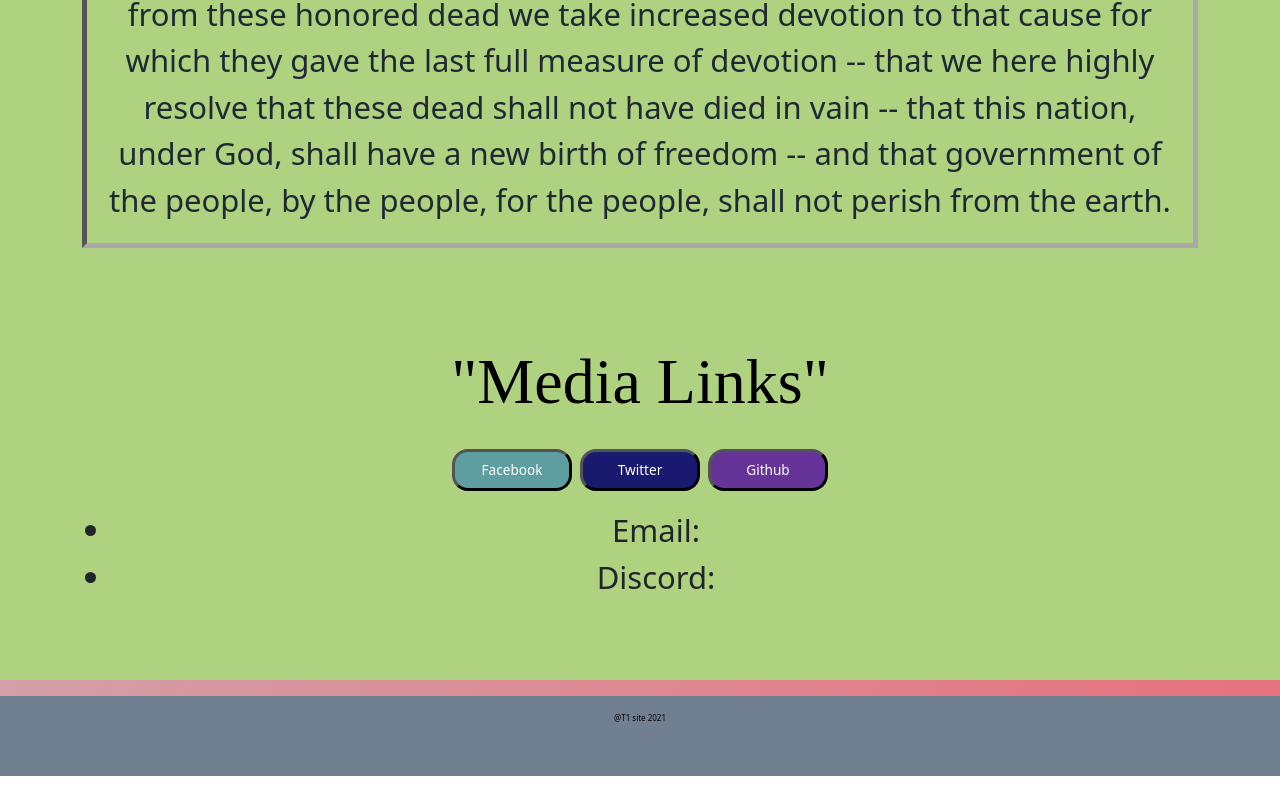
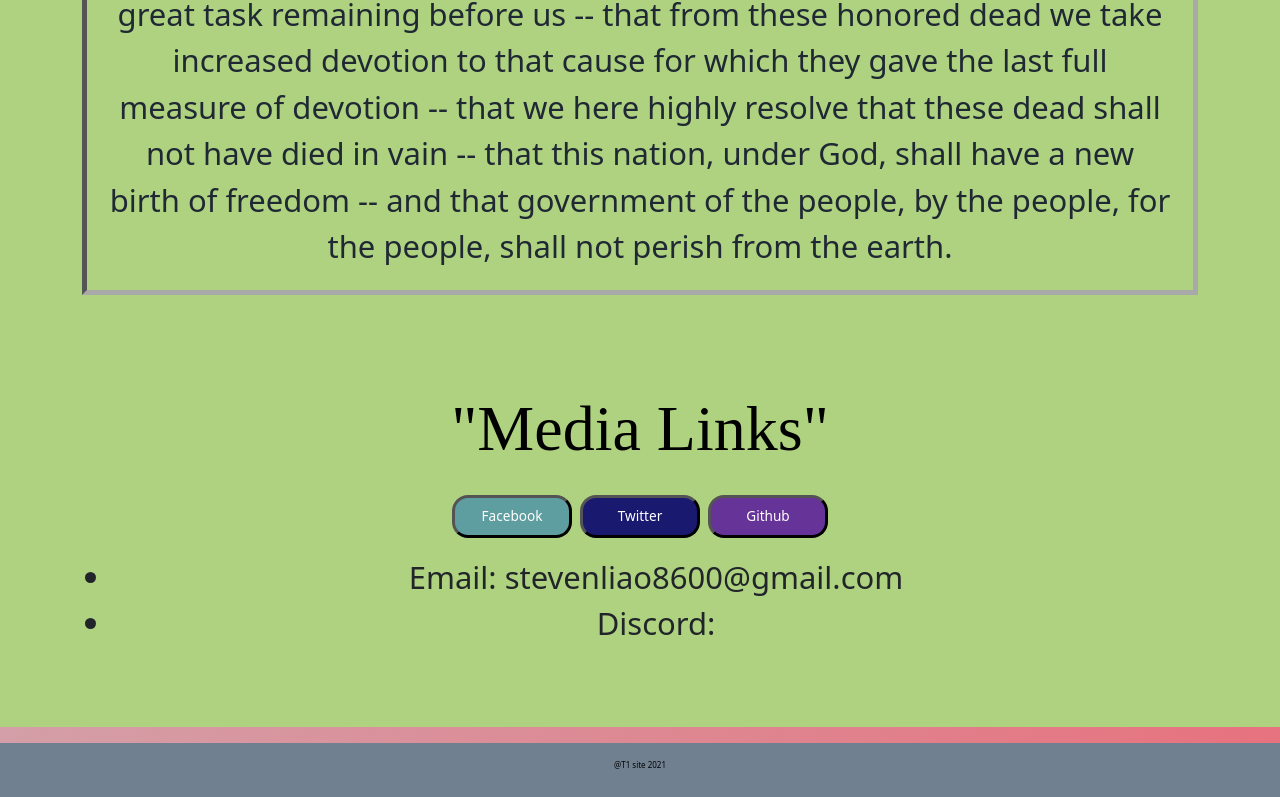
Before and after one commit to KelvinChingKiuChan/csc648-react-frontend, a React (Create React App) app: page /Steven in a window 1280 px wide. Shown: the part 1825-2622 px from the top of the page. Before the commit the page ends 2601 px from the top, so only its background shows below. Built offline with nearby package versions, Linux system fonts and the light colour scheme.

Commit message:
Update ProfileSteven.js 3

```diff
--- a/src/Profiles/ProfileSteven.js
+++ b/src/Profiles/ProfileSteven.js
@@ -18,7 +18,7 @@ var roles = [<a className="Badges" id={role} />,<a className="Badges" id="Team-1
 const name = "Steven"
 //change on top with import and link your image
 //any amount of text to describe yourself
-const text = `Hey. I am Steven and I am the backend lead.
+const text = `Hey. I am Steven and I am the backend lead. Below is the Gettysburg Address.
               Four score and seven years ago our fathers brought forth on this continent, a new nation, conceived in Liberty, and dedicated to the proposition that all men are created equal. Now we are engaged in a great civil war, testing whether that nation, or any nation so conceived and so dedicated, can long endure. We are met on a great battle-field of that war. We have come to dedicate a portion of that field, as a final resting place for those who here gave their lives that that nation might live. It is altogether fitting and proper that we should do this. But, in a larger sense, we can not dedicate -- we can not consecrate -- we can not hallow -- this ground. The brave men, living and dead, who struggled here, have consecrated it, far above our poor power to add or detract. The world will little note, nor long remember what we say here, but it can never forget what they did here. It is for us the living, rather, to be dedicated here to the unfinished work which they who fought here have thus far so nobly advanced. It is rather for us to be here dedicated to the great task remaining before us -- that from these honored dead we take increased devotion to that cause for which they gave the last full measure of devotion -- that we here highly resolve that these dead shall not have died in vain -- that this nation, under God, shall have a new birth of freedom -- and that government of the people, by the people, for the people, shall not perish from the earth.
              `
 
@@ -34,7 +34,7 @@ const twitter = "https://twitter.com/?lang=en"
 const github = "https://github.com/"
 
 //these 2 will be the email and discord tag
-const email = ""
+const email = "stevenliao8600@gmail.com"
 const discord = ""
 
 
```
